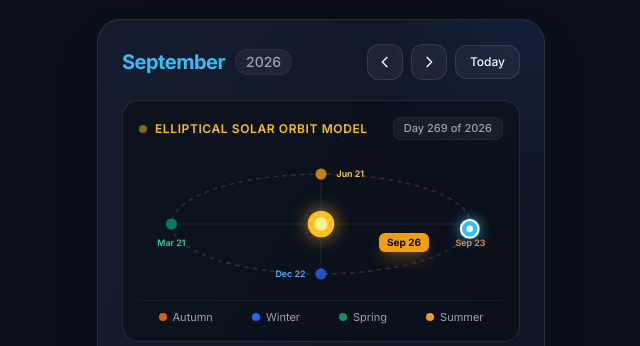
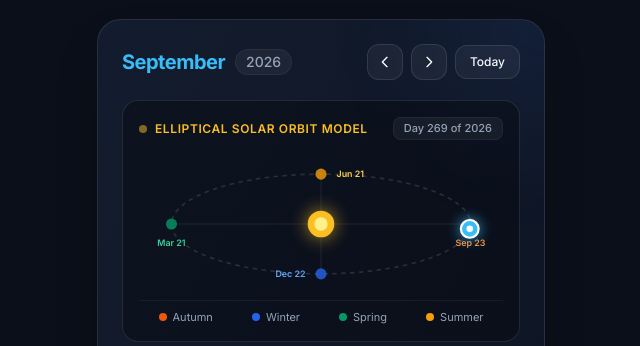
Before and after one commit to z3omohd/sun, a plain HTML site: page index.html in a window 1280 px wide. Shown: the top 346 px of the page, without its empty margins (319-959 px from the left). Drawn offline with nearby package versions, Linux system fonts and the light colour scheme.

Commit message:
Update index.html

```diff
--- a/index.html
+++ b/index.html
@@ -51,12 +51,8 @@
  <span id="dayOfYearText" class="text-[11px] font-medium text-slate-400 bg-white/5 px-2.5 py-0.5 rounded-lg border border-white/5">Day 263</span>
  </div>
 
- <!-- Elliptical Orbit Graphic Container -->
- <div class="relative w-full h-36 flex items-center justify-center my-1">
- <!-- Live Active Position Badge -->
- <div id="orbitBadge" class="absolute top-0 bg-amber-500 text-slate-950 text-[10px] font-bold px-2 py-0.5 rounded-md shadow-lg shadow-amber-500/30 flex items-center gap-1 z-10 transition-all duration-300">
- <span id="badgeText"> Sep 20 Active</span>
- </div>
+ <!-- Elliptical Orbit Graphic Container (Added z-20 to prevent overlapping) -->
+ <div class="relative w-full h-36 flex items-center justify-center my-1 z-20">
 
  <svg class="w-full h-full" viewBox="0 0 320 130">
  <!-- Outer Elliptical Orbit Path (Center at 160, 65) -->
@@ -72,7 +68,7 @@
  <circle r="6" fill="#fef08a" />
  </g>
 
- <!-- Solstices & Equinox Markers (Updated Positions) -->
+ <!-- Solstices & Equinox Markers -->
  <!-- Summer Solstice (Cancer): Jun 21 at Top (160, 20) -->
  <g transform="translate(160, 20)">
  <circle r="5" fill="#f59e0b" opacity="0.8"/>
@@ -152,8 +148,6 @@
  const salaryCountdownTextEl = document.getElementById('salaryCountdownText');
  const salaryDateTextEl = document.getElementById('salaryDateText');
  const dayOfYearTextEl = document.getElementById('dayOfYearText');
- const badgeTextEl = document.getElementById('badgeText');
- const orbitBadgeEl = document.getElementById('orbitBadge');
  const dynamicEarthEl = document.getElementById('dynamicEarth');
 
  function updateEllipticalOrbit(date) {
@@ -182,12 +176,6 @@
 
  // Update Earth SVG group position
  dynamicEarthEl.setAttribute('transform', `translate(${x.toFixed(1)}, ${y.toFixed(1)})`);
-
- // Position badge near Earth
- const badgeX = Math.min(Math.max(x - 35, 10), 240);
- const badgeY = y < 65 ? Math.max(y - 32, 5) : Math.min(y + 12, 95);
- orbitBadgeEl.style.left = `${badgeX}px`;
- orbitBadgeEl.style.top = `${badgeY}px`;
  }
 
  function renderCalendar() {
@@ -211,8 +199,6 @@
  } else {
  salaryCountdownTextEl.textContent = `Salary Deposited`;
  }
-
- badgeTextEl.textContent = ` ${monthNames[month].slice(0, 3)} ${currentDayNum}`;
 
  daysGridEl.innerHTML = '';
 
```
